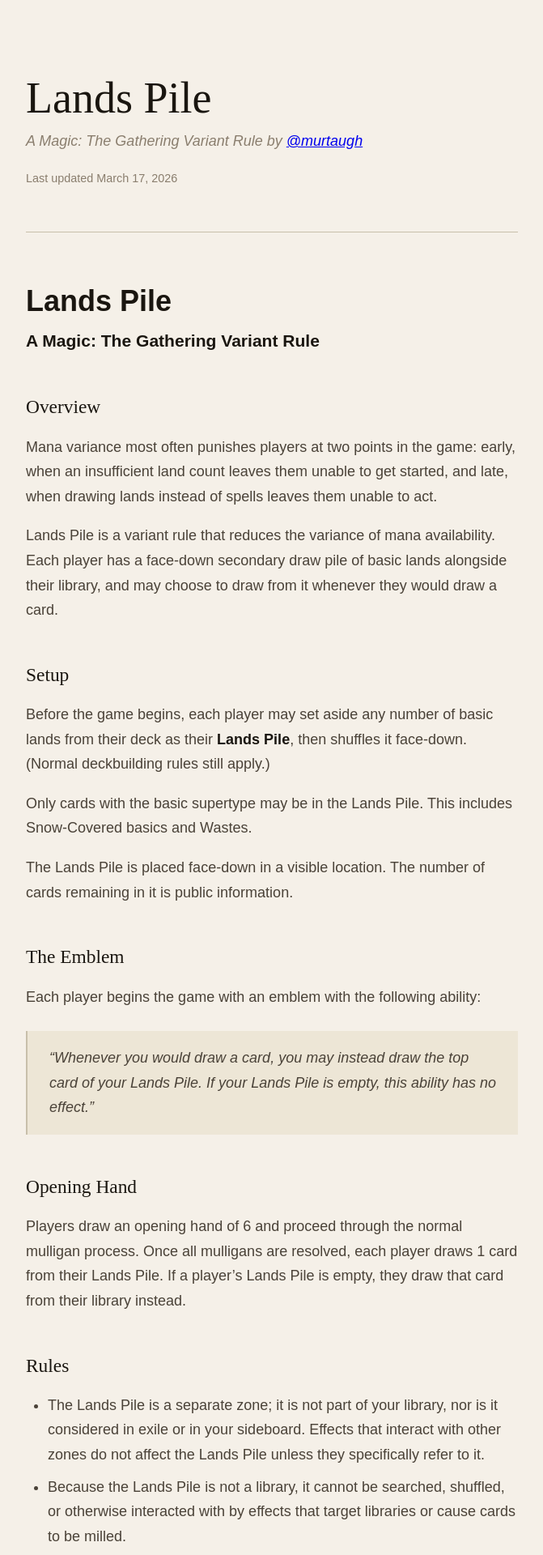
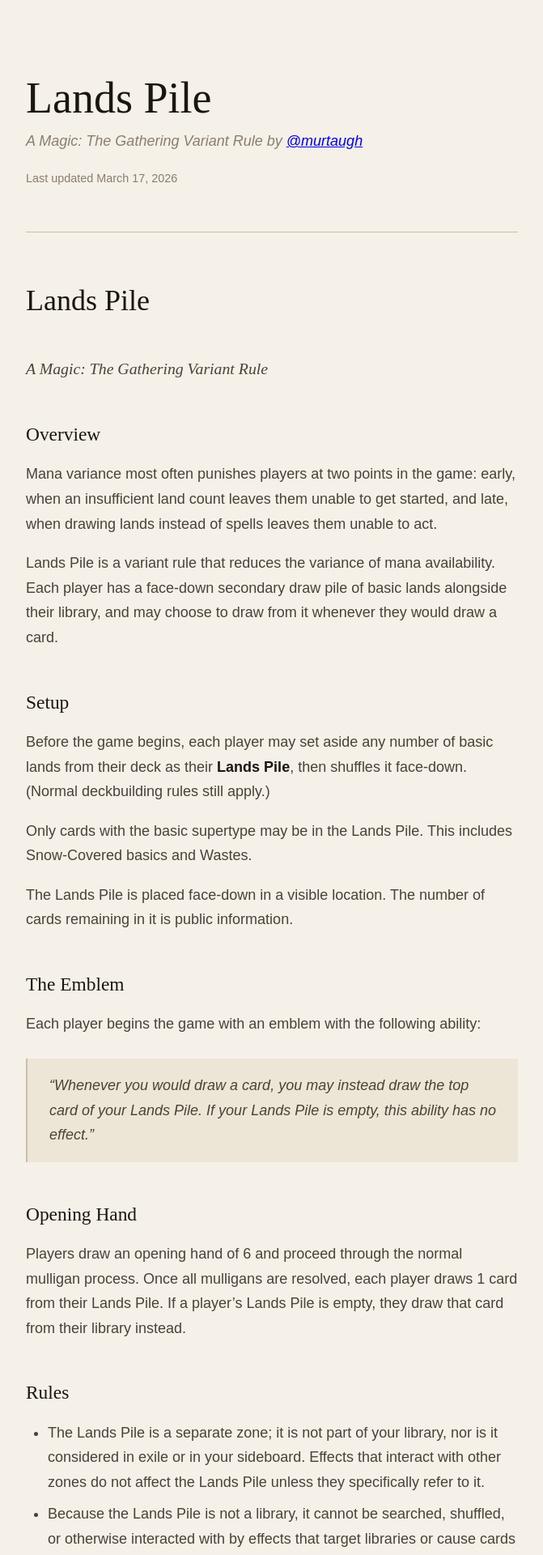
Before and after one commit to murtaugh/MTG-Lands-Pile, a Jekyll site: the page built from index.md, in a window 1280 px wide. Shown: the top 1920 px of the page at 81% size, without its empty margins (304-975 px from the left). Built offline with Jekyll 4.4.1, drawn with Linux system fonts in a browser that asks for light colours; some web fonts are replaced.

Commit message:
Update default.html

```diff
--- a/_layouts/default.html
+++ b/_layouts/default.html
@@ -70,6 +70,22 @@
 	  font-weight: 300;
 	  font-size: 1rem;
 	  color: var(--ink-faint);
+	}
+
+	h1 {
+	  font-family: 'DM Serif Display', serif;
+	  font-weight: 400;
+	  color: var(--ink);
+	}
+
+	h3 {
+	  font-family: 'DM Serif Display', serif;
+	  font-weight: 400;
+	  font-style: italic;
+	  font-size: 1.1rem;
+	  color: var(--ink-light);
+	  margin-top: 2rem;
+	  margin-bottom: 0.5rem;
 	}
 
 	h2 {
```
